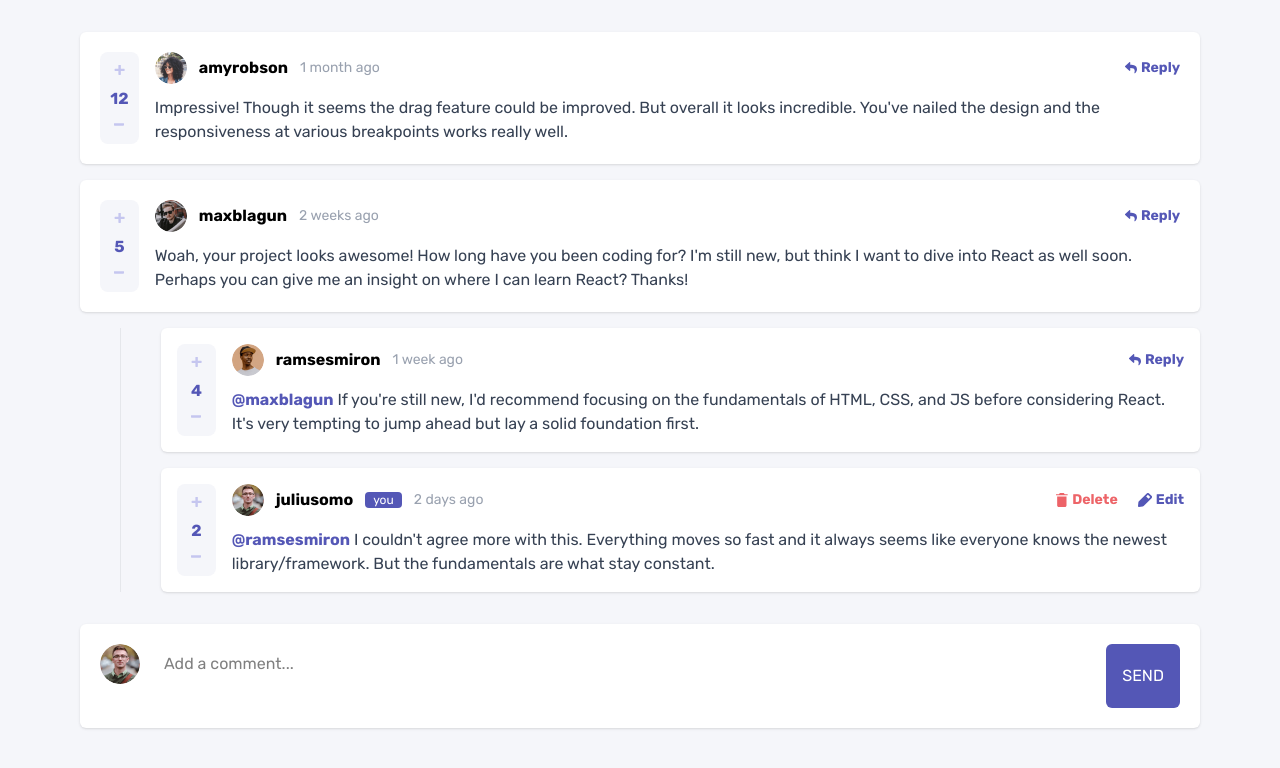
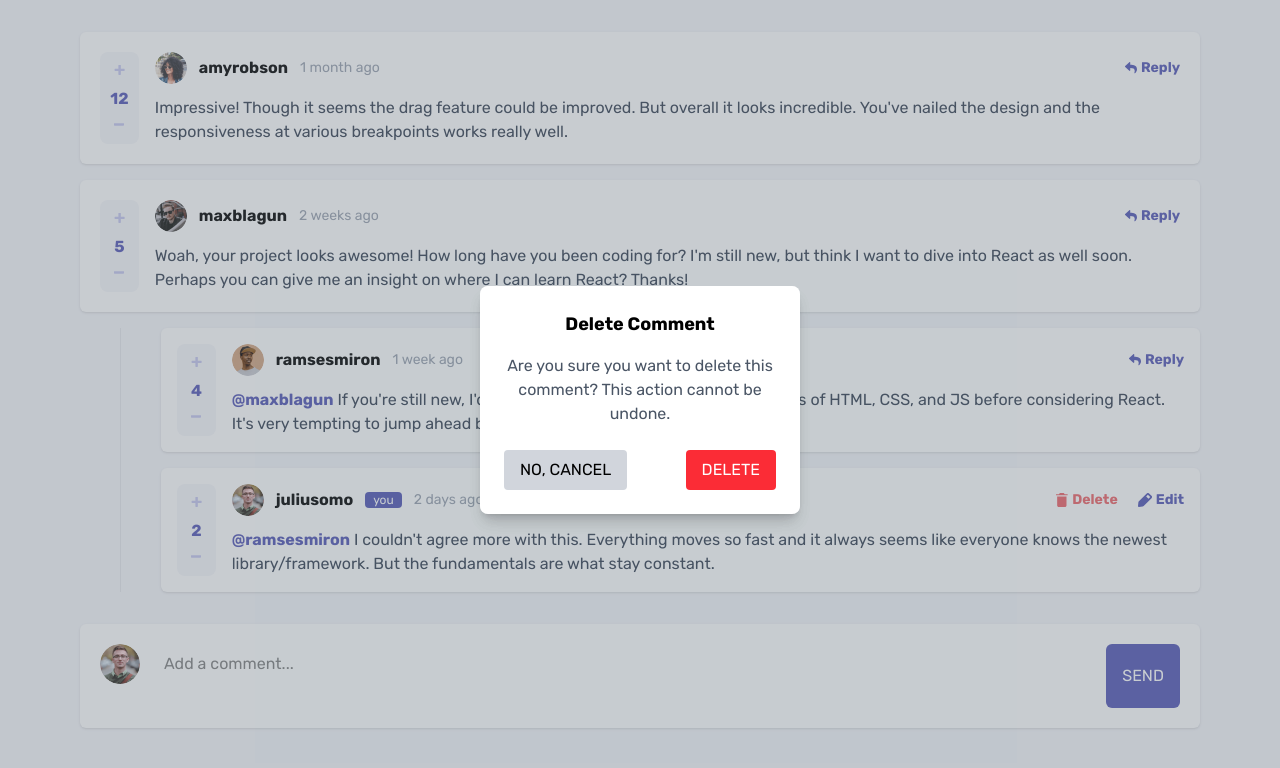
Before and after one commit to Legaz-le/interactive-comments-section-main, a React (Vite) app: page / in a window 1280 px wide. Both pictures are taken after a click on the button "Delete". Shown: the top 768 px of the page. Built offline with nearby package versions, Linux system fonts and the light colour scheme; a web font is replaced by a local one.

Commit message:
delete button pops

```diff
--- a/src/components/Comment.tsx
+++ b/src/components/Comment.tsx
@@ -6,6 +6,8 @@ const Comment = () => {
   const [replyContent, setReplyContent] = useState("");
   const [editId, setEditId] = useState<number | null>(null);
   const [editContent, setEditContent] = useState("");
+  const [showDeleteModal, setShowDeleteModal] = useState(false);
+  const [deleteTargetId, setDeleteTargetId] = useState<number | null>(null);
 
   const handleReplyClick = (id: number) => {
     setActiveReplyId(id);
@@ -141,7 +143,13 @@ const Comment = () => {
                       <div className="flex gap-2">
                         {reply.user.username === data.currentUser.username ? (
                           <div className="flex gap-5">
-                            <button className="group text-Pink-400 text-sm font-bold flex items-center gap-1 cursor-pointer group-hover:text-Pink-200">
+                            <button
+                              onClick={() => {
+                                setShowDeleteModal(true);
+                                setDeleteTargetId(reply.id);
+                              }}
+                              className="group text-Pink-400 text-sm font-bold flex items-center gap-1 cursor-pointer group-hover:text-Pink-200"
+                            >
                               <img
                                 src="/images/icon-delete.svg"
                                 alt="delete"
@@ -182,6 +190,38 @@ const Comment = () => {
                           </button>
                         )}
                       </div>
+                      {showDeleteModal && (
+                        <div className="fixed inset-0 bg-Grey-500/20 flex items-center justify-center z-50">
+                          <div className="bg-white p-6 rounded-lg w-80 shadow-lg text-center">
+                            <h2 className="text-lg font-bold mb-4">
+                              Delete Comment
+                            </h2>
+                            <p className="text-gray-600 mb-6">
+                              Are you sure you want to delete this comment? This
+                              action cannot be undone.
+                            </p>
+                            <div className="flex justify-between">
+                              <button
+                                onClick={() => setShowDeleteModal(false)}
+                                className="bg-gray-300 px-4 py-2 rounded hover:bg-gray-400 cursor-pointer"
+                              >
+                                NO, CANCEL
+                              </button>
+                              <button
+                                onClick={() => {
+                                  // 🔥 delete logic here
+                                  console.log("Deleting ID:", deleteTargetId);
+                                  setShowDeleteModal(false);
+                                  setDeleteTargetId(null);
+                                }}
+                                className="bg-red-500 text-white px-4 py-2 rounded hover:bg-red-600 cursor-pointer"
+                              >
+                                DELETE
+                              </button>
+                            </div>
+                          </div>
+                        </div>
+                      )}
                     </div>
                     {editId === reply.id ? (
                       <div className="mt-3">
```
